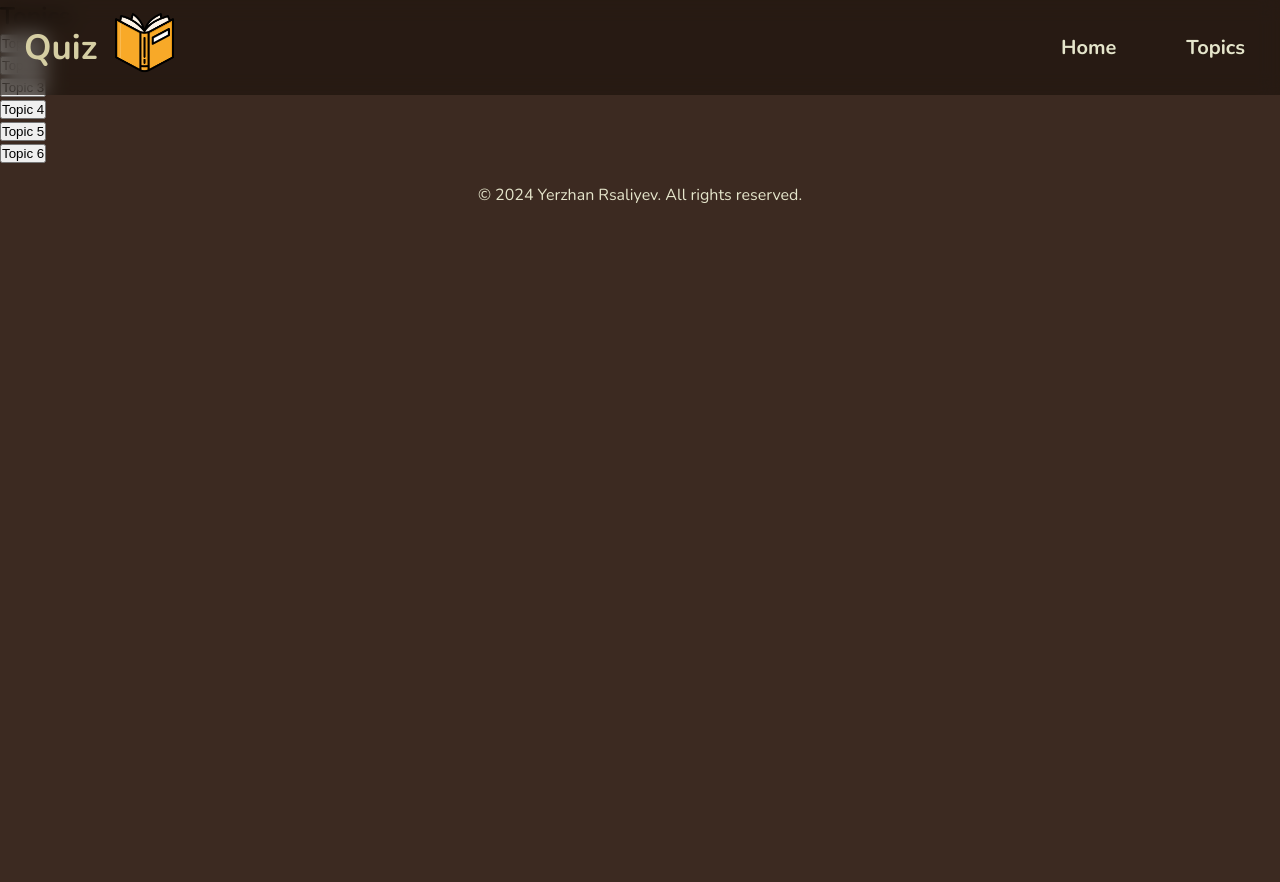
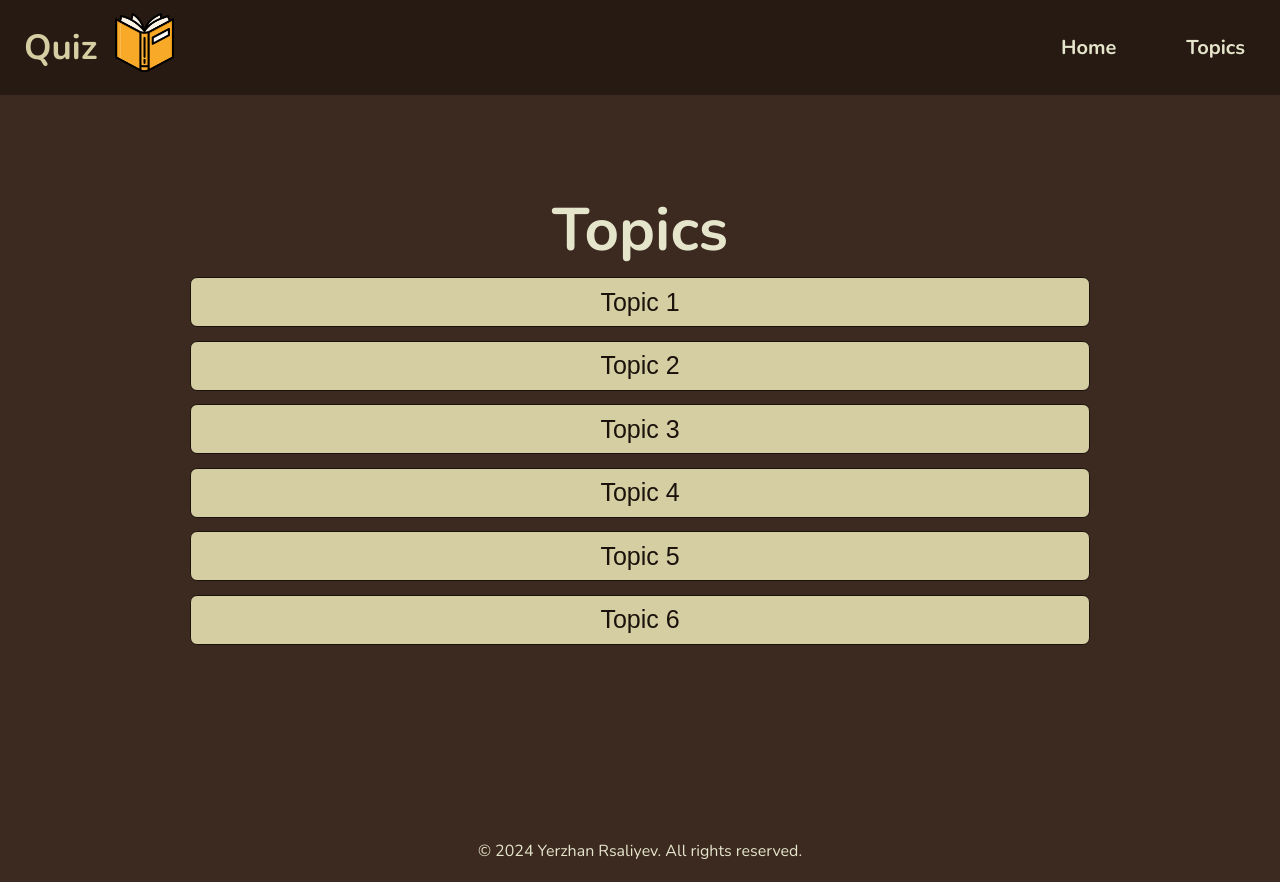
Before and after one commit to hiki7/kazakh-quiz, an Angular app: page /topics in a window 1280 px wide. Before the commit the page ends 800 px from the top, so only its background shows below. Built offline with nearby package versions, Linux system fonts and the light colour scheme.

Commit message:
add: styles for topics

```diff
--- a/src/app/topics/topics.component.css
+++ b/src/app/topics/topics.component.css
@@ -0,0 +1,26 @@
+.topics-container {
+    margin-top: 20px;
+    display: flex;
+    flex-direction: column;
+    align-items: center;
+    justify-content: center;
+    color: var(--text);
+    width: 100%;
+    font-size: 40px;
+    height: 100vh;
+}
+
+.topic {
+    width: 900px;
+    margin-bottom: 7px;
+    border: 1px solid var(--main);
+    border-radius: 7px;
+    background-color: var(--focus);
+    color: var(--main);
+    font-size: 25px;
+    height: 50px;
+}
+
+.topic:hover {
+    cursor: pointer;
+}
--- a/src/app/topics/topics.component.html
+++ b/src/app/topics/topics.component.html
@@ -1,4 +1,6 @@
-<h2>Topics</h2>
-<div *ngFor="let topic of topics">
-    <button (click)="goToQuestions(topic.id)">{{topic.name}}</button>
+<div class="topics-container">
+    <h2 class="title">Topics</h2>
+    <div *ngFor="let topic of topics" class="topics">
+        <button (click)="goToQuestions(topic.id)" class="topic">{{topic.name}}</button>
+    </div>
 </div>
```
